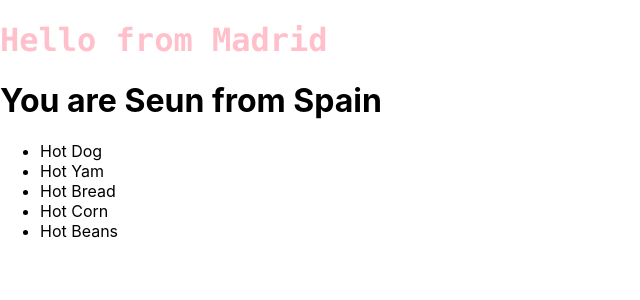
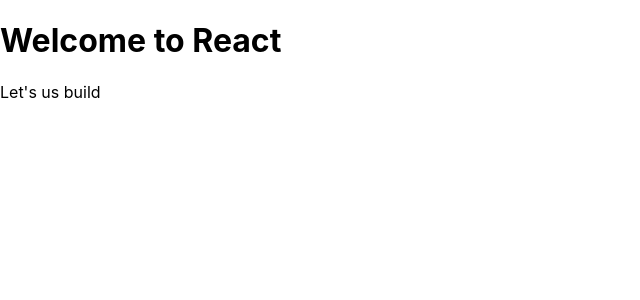
Before and after one commit to codemasta/react-for-beginners, a React (Create React App) app: page / in a window 1280 px wide. Shown: the top 300 px of the page, without its empty margins (0-640 px from the left). Built offline with nearby package versions, Linux system fonts and the light colour scheme.

Commit message:
create first and simple react component

```diff
--- a/src/index.js
+++ b/src/index.js
@@ -2,30 +2,13 @@
 import ReactDOM from "react-dom";
 import "./index.css";
 
-let city = "Madrid";
-let person = {
-  name: "Seun",
-  country: "Spain",
-};
+function Hello() {
+  return (
+    <div>
+      <h1> Welcome to React</h1>
+      <p>Let's us build</p>
+    </div>
+  );
+}
 
-ReactDOM.render(
-  //React.createElement("h1", { style: { color: "red" } }, "Hello!"),
-  <div>
-    <h1 id="heading" className="cool-text">
-      {" "}
-      Hello from {city}
-    </h1>
-    <h1>
-      {" "}
-      You are {person.name} from {person.country}
-    </h1>
-    <ul>
-      <li>Hot Dog</li>
-      <li>Hot Yam</li>
-      <li>Hot Bread</li>
-      <li>Hot Corn</li>
-      <li>Hot Beans</li>
-    </ul>
-  </div>,
-  document.getElementById("root")
-);
+ReactDOM.render(<Hello />, document.getElementById("root"));
```
